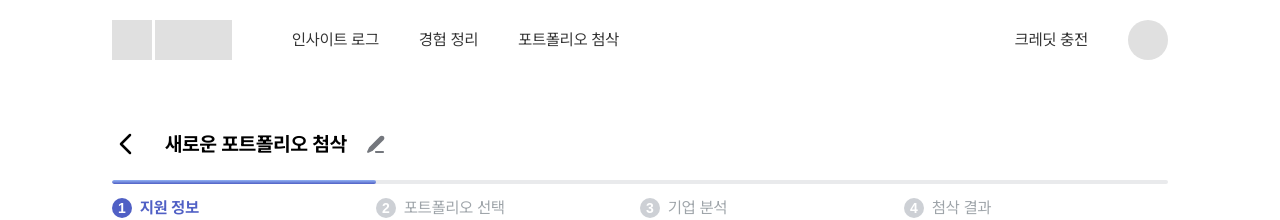
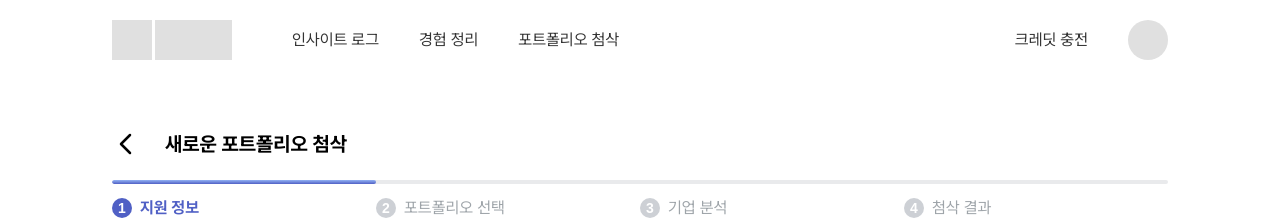
Before and after one commit to Teamie71/folioo-front, a Next.js app: page /correction/1 in a window 1280 px wide. Shown: the top 220 px of the page. Built offline with nearby package versions, Linux system fonts and the light colour scheme.

Commit message:
🐛 Fix: 제목 수정 아이콘 호버 시에만 뜨도록 수정

```diff
--- a/src/components/InlineEdit.tsx
+++ b/src/components/InlineEdit.tsx
@@ -18,7 +18,7 @@ export function InlineEdit({
   className,
 }: InlineEditProps) {
   return (
-    <div className={cn('flex items-center gap-[0.25rem]', className)}>
+    <div className={cn('group flex items-center gap-[0.25rem]', className)}>
       <span
         className={cn(
           'text-[1.25rem] font-bold rounded-[0.375rem] border px-[0.75rem] py-[0.5rem]',
@@ -54,7 +54,7 @@ export function InlineEdit({
       ) : (
         <button
           onClick={onEdit}
-          className='cursor-pointer border-none bg-transparent'
+          className='cursor-pointer border-none bg-transparent opacity-0 transition-opacity group-hover:opacity-100'
         >
           <svg
             xmlns='http://www.w3.org/2000/svg'
```
